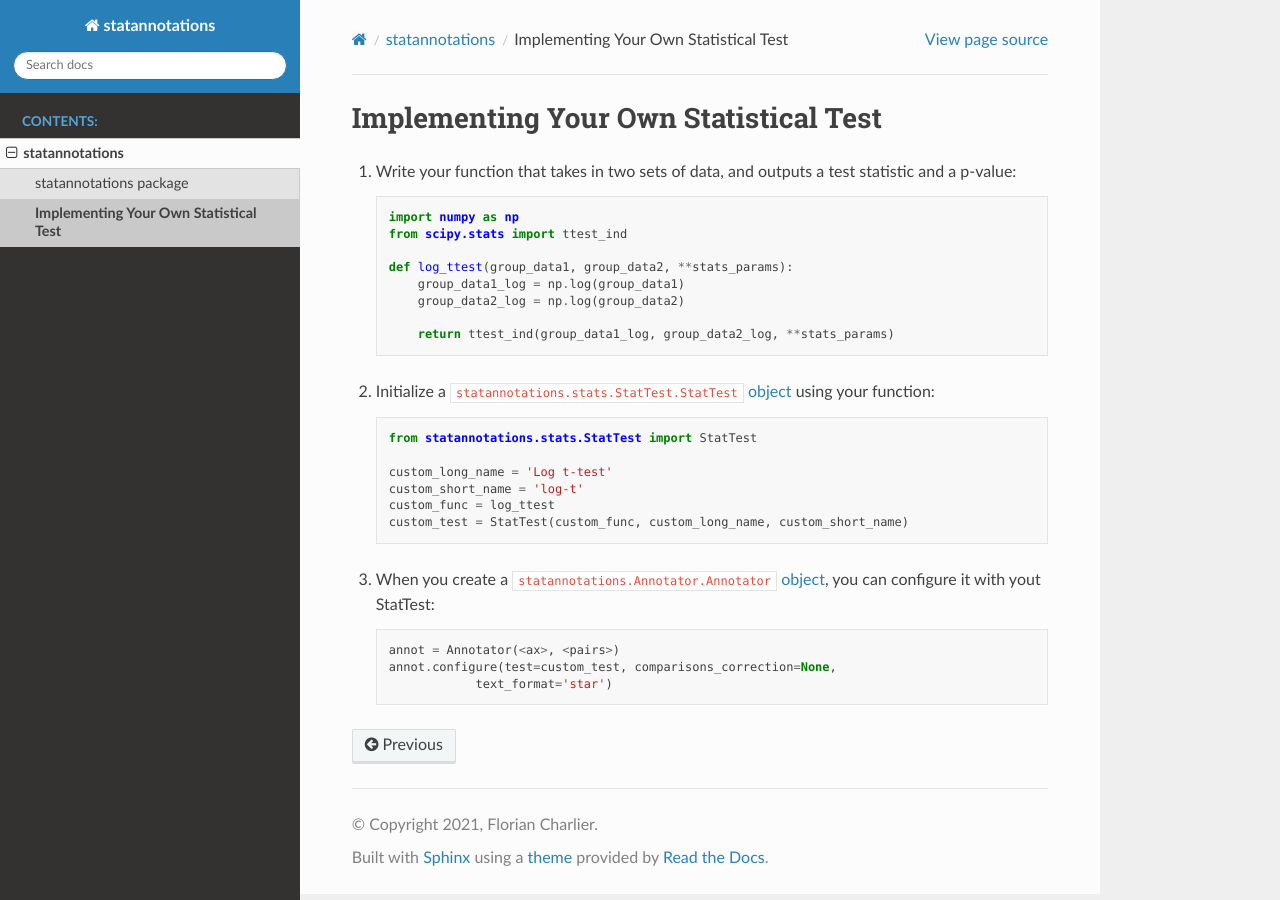
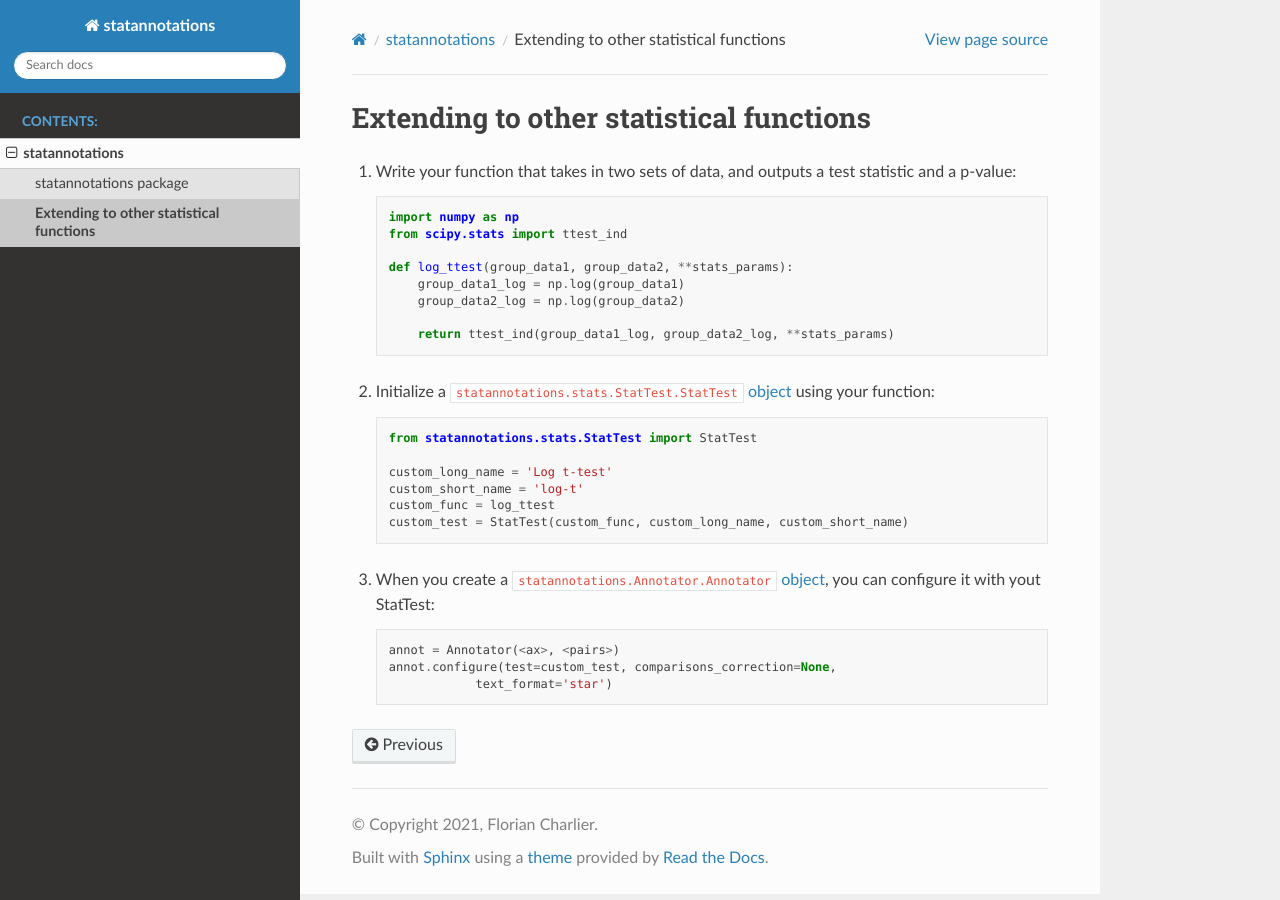
Before and after one commit to trevismd/statannotations, a Sphinx documentation site: the page built from docs/source/custom-test.rst, in a window 1280 px wide. Built offline with Sphinx 7.4.7 and the Read the Docs theme 2.0.0, drawn with Linux system fonts in a browser that asks for light colours.

Commit message:
Update docs/source/custom-test.rst
Co-authored-by: Florian Charlier <477844+trevismd@users.noreply.github.com>

```diff
--- a/docs/source/custom-test.rst
+++ b/docs/source/custom-test.rst
@@ -1,4 +1,4 @@
-Implementing Your Own Statistical Test
+Extending to other statistical functions
 **************************************
 
 .. include:: ../../statannotations/stats/README.rst
```
